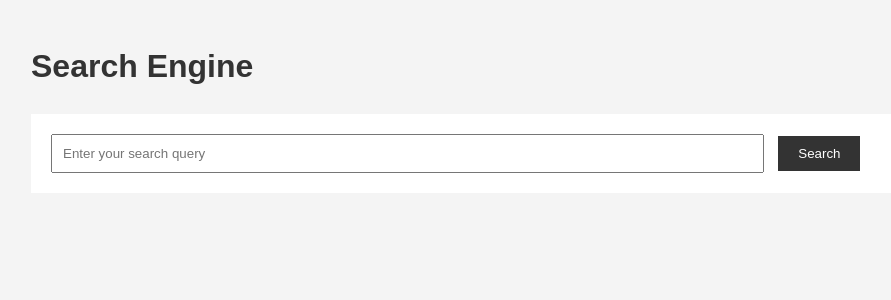
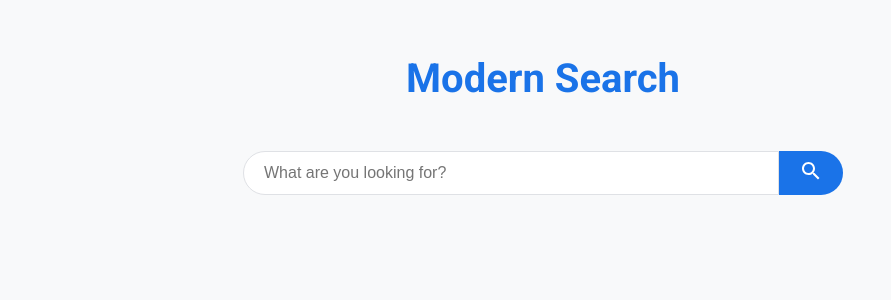
Before and after one commit to aniket-work/How_I_Built_A_Simple_Semantic_Search_Engine, a Flask app: page / in a window 1280 px wide. Shown: the top 300 px of the page, without its empty margins (97-988 px from the left). Run offline with Flask 3, Linux system fonts and the light colour scheme.

Commit message:
Modified UI/UX

```diff
--- a/static/css/style.css
+++ b/static/css/style.css
@@ -1,54 +1,143 @@
 body {
-    font-family: Arial, sans-serif;
+    font-family: 'Roboto', sans-serif;
     line-height: 1.6;
     margin: 0;
     padding: 0;
-    background-color: #f4f4f4;
+    background-color: #f8f9fa;
+    color: #333;
 }
 
 .container {
-    width: 80%;
-    margin: auto;
-    overflow: hidden;
+    max-width: 800px;
+    margin: 0 auto;
     padding: 20px;
 }
 
-h1 {
-    color: #333;
+header {
+    text-align: center;
+    margin-bottom: 40px;
 }
 
-form {
-    background: #fff;
-    padding: 20px;
+h1 {
+    font-size: 2.5em;
+    color: #1a73e8;
     margin-bottom: 20px;
 }
 
+h1 a {
+    color: #1a73e8;
+    text-decoration: none;
+}
+
+.search-box {
+    display: flex;
+    max-width: 600px;
+    margin: 0 auto;
+}
+
 input[type="text"] {
-    width: 70%;
-    padding: 10px;
-    margin-right: 10px;
+    flex-grow: 1;
+    padding: 12px 20px;
+    font-size: 16px;
+    border: 1px solid #dfe1e5;
+    border-radius: 24px 0 0 24px;
+    outline: none;
+}
+
+input[type="text"]:focus {
+    box-shadow: 0 1px 6px rgba(32,33,36,.28);
+    border-color: rgba(223,225,229,0);
 }
 
 button {
-    padding: 10px 20px;
-    background: #333;
+    padding: 0 20px;
+    background: #1a73e8;
     color: #fff;
     border: none;
+    border-radius: 0 24px 24px 0;
     cursor: pointer;
+    transition: background-color 0.3s;
 }
 
 button:hover {
-    background: #555;
+    background: #185abc;
+}
+
+button svg {
+    width: 24px;
+    height: 24px;
+    fill: currentColor;
+}
+
+.results {
+    padding: 0;
 }
 
 .results li {
     background: #fff;
-    margin-bottom: 10px;
+    margin-bottom: 20px;
     padding: 20px;
     list-style: none;
+    border-radius: 8px;
+    box-shadow: 0 1px 3px rgba(0,0,0,0.12), 0 1px 2px rgba(0,0,0,0.24);
+}
+
+.results h2 {
+    margin-top: 0;
+    margin-bottom: 10px;
+}
+
+.results h2 a {
+    color: #1a0dab;
+    text-decoration: none;
+}
+
+.results h2 a:hover {
+    text-decoration: underline;
+}
+
+.result-meta {
+    display: flex;
+    justify-content: space-between;
+    font-size: 0.9em;
+    color: #006621;
+    margin-top: 10px;
 }
 
 .similarity {
     color: #888;
+}
+
+.results-info {
+    margin-bottom: 20px;
     font-size: 0.9em;
+    color: #666;
 }
+
+.no-results {
+    text-align: center;
+    font-size: 1.2em;
+    color: #666;
+}
+
+@media (max-width: 600px) {
+    .container {
+        padding: 10px;
+    }
+
+    h1 {
+        font-size: 2em;
+    }
+
+    .search-box {
+        flex-direction: column;
+    }
+
+    input[type="text"], button {
+        border-radius: 24px;
+    }
+
+    button {
+        margin-top: 10px;
+    }
+}
--- a/static/js/script.js
+++ b/static/js/script.js
@@ -1,34 +1,32 @@
-// static/js/script.js
+document.addEventListener('DOMContentLoaded', (event) => {
+    const searchForm = document.getElementById('search-form');
+    const searchInput = document.getElementById('search-input');
 
-document.addEventListener('DOMContentLoaded', (event) => {
-    // Add any initialization code here
-
-    // Example: Add event listener for search form submission
-    const searchForm = document.querySelector('form');
     if (searchForm) {
         searchForm.addEventListener('submit', (e) => {
-            const searchInput = document.querySelector('input[name="query"]');
             if (searchInput.value.trim() === '') {
                 e.preventDefault();
-                alert('Please enter a search query');
+                searchInput.classList.add('error');
+                setTimeout(() => {
+                    searchInput.classList.remove('error');
+                }, 300);
             }
         });
     }
 
-    // Example: Add keyboard shortcut to focus search input
-    document.addEventListener('keydown', (e) => {
-        if (e.key === '/' && document.activeElement.tagName !== 'INPUT') {
-            e.preventDefault();
-            const searchInput = document.querySelector('input[name="query"]');
-            if (searchInput) {
-                searchInput.focus();
-            }
-        }
+    if (searchInput) {
+        searchInput.addEventListener('focus', () => {
+            searchForm.classList.add('focused');
+        });
+
+        searchInput.addEventListener('blur', () => {
+            searchForm.classList.remove('focused');
+        });
+    }
+
+    // Add a subtle animation to search results
+    const results = document.querySelectorAll('.results li');
+    results.forEach((result, index) => {
+        result.style.animationDelay = `${index * 0.1}s`;
     });
-
-    // You could add more interactive features here, such as:
-    // - AJAX search requests
-    // - Infinite scrolling for results
-    // - Search suggestions as you type
-    // - Ability to save or share search results
 });
--- a/templates/index.html
+++ b/templates/index.html
@@ -3,16 +3,27 @@
 <head>
     <meta charset="UTF-8">
     <meta name="viewport" content="width=device-width, initial-scale=1.0">
-    <title>Search Engine</title>
+    <title>Modern Search Engine</title>
+    <link href="https://fonts.googleapis.com/css2?family=Roboto:wght@300;400;700&display=swap" rel="stylesheet">
     <link rel="stylesheet" href="{{ url_for('static', filename='css/style.css') }}">
 </head>
 <body>
     <div class="container">
-        <h1>Search Engine</h1>
-        <form action="{{ url_for('api.search') }}" method="post">
-            <input type="text" name="query" placeholder="Enter your search query" required>
-            <button type="submit">Search</button>
-        </form>
+        <header>
+            <h1>Modern Search</h1>
+        </header>
+        <main>
+            <form id="search-form" action="{{ url_for('api.search') }}" method="post">
+                <div class="search-box">
+                    <input type="text" name="query" id="search-input" placeholder="What are you looking for?" required>
+                    <button type="submit">
+                        <svg viewBox="0 0 24 24">
+                            <path d="M15.5 14h-.79l-.28-.27C15.41 12.59 16 11.11 16 9.5 16 5.91 13.09 3 9.5 3S3 5.91 3 9.5 5.91 16 9.5 16c1.61 0 3.09-.59 4.23-1.57l.27.28v.79l5 4.99L20.49 19l-4.99-5zm-6 0C7.01 14 5 11.99 5 9.5S7.01 5 9.5 5 14 7.01 14 9.5 11.99 14 9.5 14z"/>
+                        </svg>
+                    </button>
+                </div>
+            </form>
+        </main>
     </div>
     <script src="{{ url_for('static', filename='js/script.js') }}"></script>
 </body>
```
Also changed, not shown: templates/results.html (+24 -4 lines).
